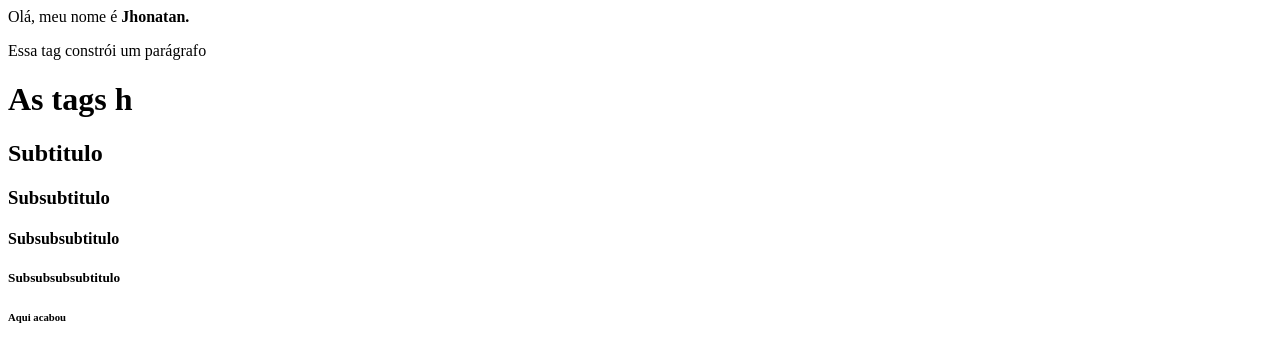
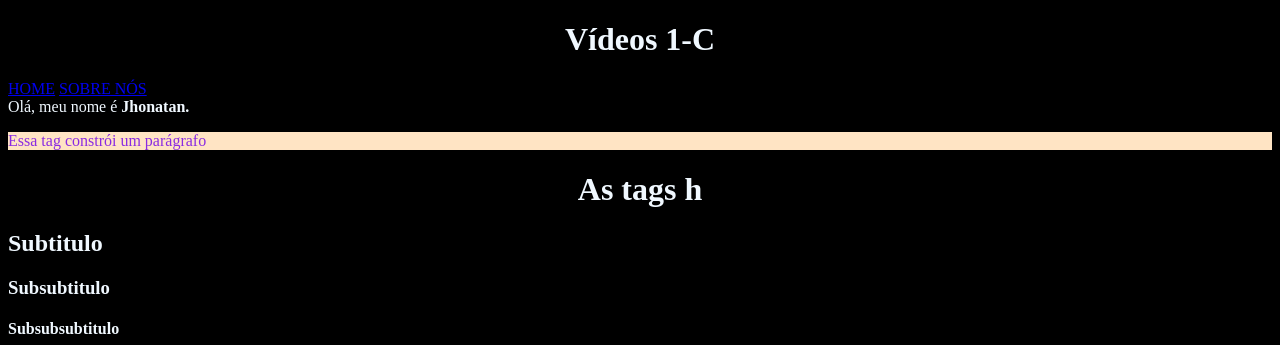
Before and after one commit to jhonatanbsouza/1P-1C, a plain HTML site: page index.html in a window 1280 px wide. Shown: the top 345 px of the page. Drawn offline with Linux system fonts and the light colour scheme.

Commit message:
Add files via upload

```diff
--- a/index.html
+++ b/index.html
@@ -4,8 +4,19 @@
     <meta charset="UTF-8">
     <meta name="viewport" content="width=device-width, initial-scale=1.0">
     <title>Meu primeiro site</title>
+    <link rel="stylesheet" href="style.css">
 </head>
 <body>
+    <header>
+        <h1>Vídeos 1-C</h1>
+        <nav>
+            <a href="#">HOME</a>
+            <a href="#">SOBRE NÓS</a>
+        <!-- * CENTRALIZAR TANTO O TITULO
+        * QUANTO O NAV E O NAV FIQUE DA MESMA COR
+        * DO TÍTULO-->
+        </nav>
+    </header>
     Olá, meu nome é <strong>Jhonatan.</strong>
     <p>Essa tag constrói um parágrafo</p>
     <h1>As tags h</h1>
@@ -15,6 +26,7 @@
     <h5>Subsubsubsubtitulo</h5>
     <h6>Aqui acabou</h6>
 
+
     <h3>Seu sonho está realizado</h3>
     <iframe width="800" height="315" src="https://www.youtube.com/embed/amyQg4yqAPM?si=k0Ace0n7IeLT2Qn6" title="YouTube video player" frameborder="3" allow="accelerometer; autoplay; clipboard-write; encrypted-media; gyroscope; picture-in-picture; web-share" referrerpolicy="strict-origin-when-cross-origin" allowfullscreen></iframe>
 
--- /dev/null
+++ b/style.css
@@ -0,0 +1,13 @@
+body{
+    background-color: black;
+    color: aliceblue;
+}
+p{
+    color: blueviolet;
+    /* *muda a cor do TEXTO */
+    background-color: bisque;
+    /* *muda a cor do FUNDO*/
+}
+h1{
+    text-align: center;
+}
```
